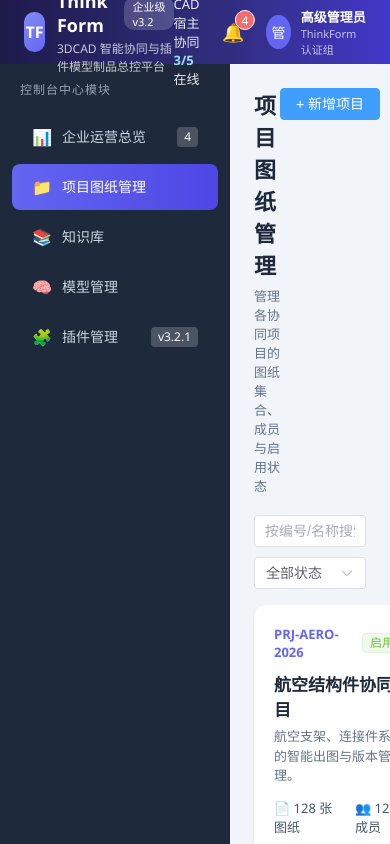
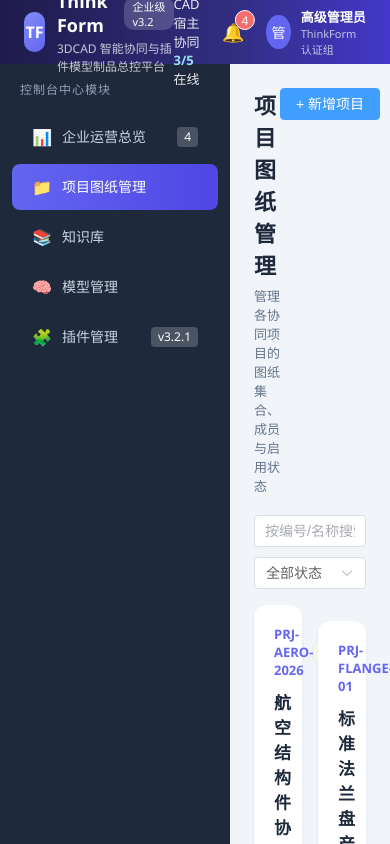
Before and after one commit to Lin12123/AI-Enterprise, a Vue app in the folder cloud/frontend/: page /projects in a window 390 px wide. Built offline with nearby package versions, Linux system fonts and the light colour scheme.

Commit message:
云平台-前端UI卡片小修改

```diff
--- a/cloud/frontend/src/App.vue
+++ b/cloud/frontend/src/App.vue
@@ -149,5 +149,6 @@ const activePath = computed(() => route.path)
   background: #f1f5f9;
   padding: 24px;
   overflow-y: auto;
+  overflow-x: hidden;
 }
 </style>
--- a/cloud/frontend/src/styles/theme.css
+++ b/cloud/frontend/src/styles/theme.css
@@ -56,10 +56,11 @@ body {
   display: grid;
   gap: 16px;
 }
-.tf-grid-4 { grid-template-columns: repeat(4, 1fr); }
-.tf-grid-3 { grid-template-columns: repeat(3, 1fr); }
+.tf-grid > * { min-width: 0; }
+.tf-grid-4 { grid-template-columns: repeat(4, minmax(0, 1fr)); }
+.tf-grid-3 { grid-template-columns: repeat(3, minmax(0, 1fr)); }
 
 @media (max-width: 1200px) {
-  .tf-grid-4 { grid-template-columns: repeat(2, 1fr); }
-  .tf-grid-3 { grid-template-columns: repeat(2, 1fr); }
+  .tf-grid-4 { grid-template-columns: repeat(2, minmax(0, 1fr)); }
+  .tf-grid-3 { grid-template-columns: repeat(2, minmax(0, 1fr)); }
 }
```
